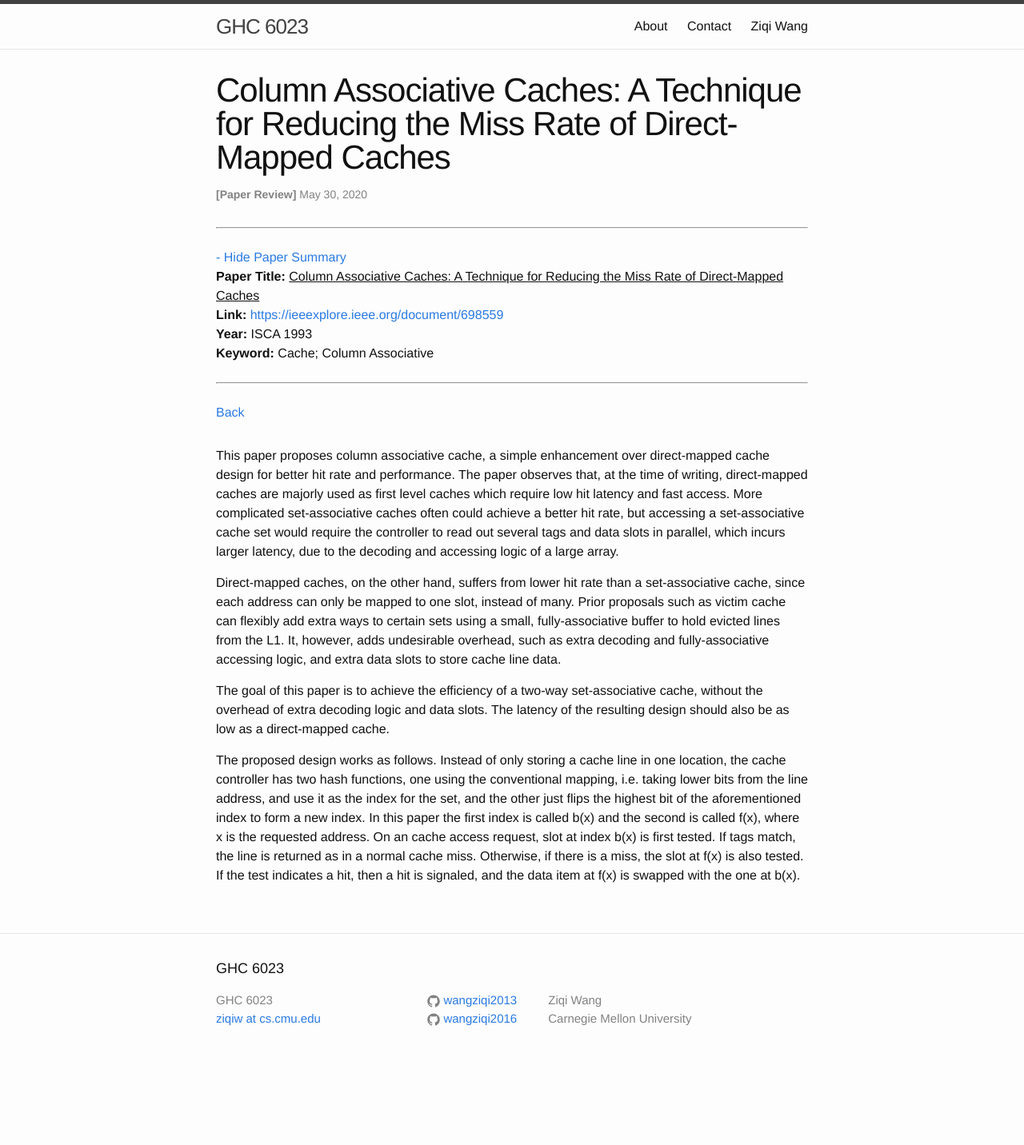
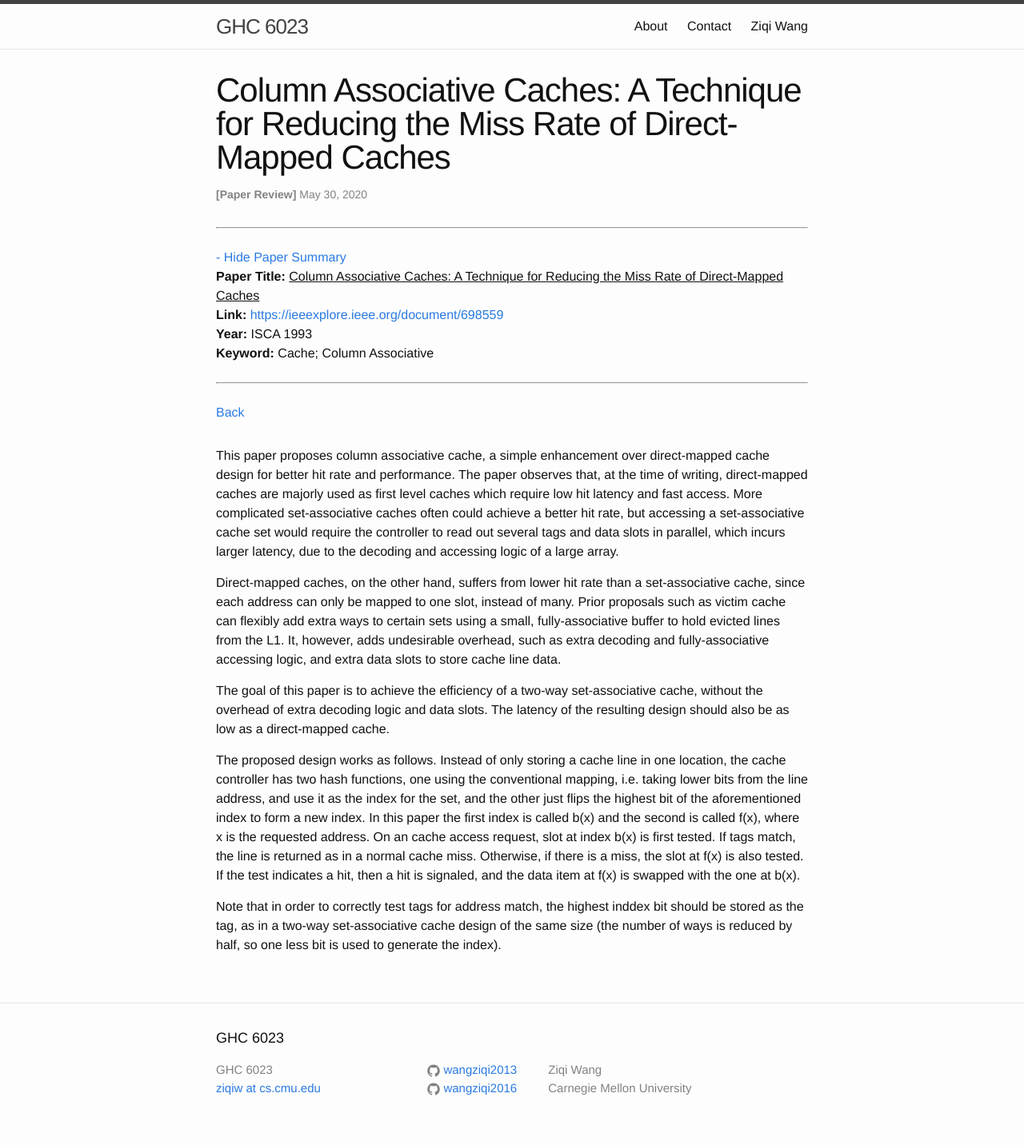
Before and after one commit to wangziqi2013/wangziqi2013.github.io, a Jekyll site: the page built from _posts/2020-05-30-column-associative-cache.markdown, in a window 1280 px wide. Shown: the whole page at 80% size. Built offline with Jekyll 4.4.1, drawn with Linux system fonts in a browser that asks for light colours; before the commit the page ends 1345 px from its top, so only the background shows below that.

Commit message:
Adding addr gen

```diff
--- a/_posts/2020-05-30-column-associative-cache.markdown
+++ b/_posts/2020-05-30-column-associative-cache.markdown
@@ -35,3 +35,7 @@ In this paper the first index is called b(x) and the second is called f(x), wher
 On an cache access request, slot at index b(x) is first tested. If tags match, the line is returned as in a normal
 cache miss. Otherwise, if there is a miss, the slot at f(x) is also tested. If the test indicates a hit, then a
 hit is signaled, and the data item at f(x) is swapped with the one at b(x).
+
+Note that in order to correctly test tags for address match, the highest inddex bit should be stored as the tag,
+as in a two-way set-associative cache design of the same size (the number of ways is reduced by half, so one less bit
+is used to generate the index).
```
